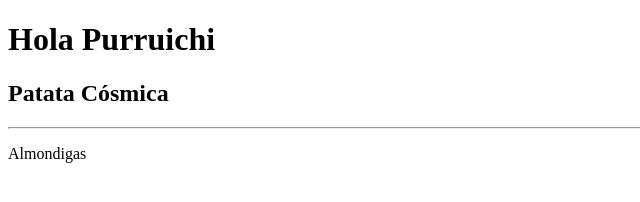
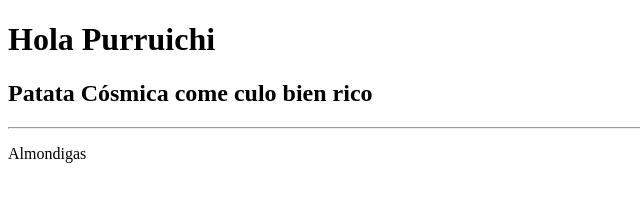
Before and after one commit to Purruichi/ci-cd, a plain HTML site: page src/index.html in a window 1280 px wide. Shown: the whole page, without its empty margins (0-640 px from the left). Drawn offline with Linux system fonts and the light colour scheme.

Commit message:
Cambio tras ruleset

```diff
--- a/src/index.html
+++ b/src/index.html
@@ -5,7 +5,7 @@
 	</head>
 	<body>
 		<h1>Hola Purruichi</h1>
-		<h2>Patata Cósmica</h2>
+		<h2>Patata Cósmica come culo bien rico</h2>
 		<hr/>
 		<p>Almondigas</p>
 	</body>
```
